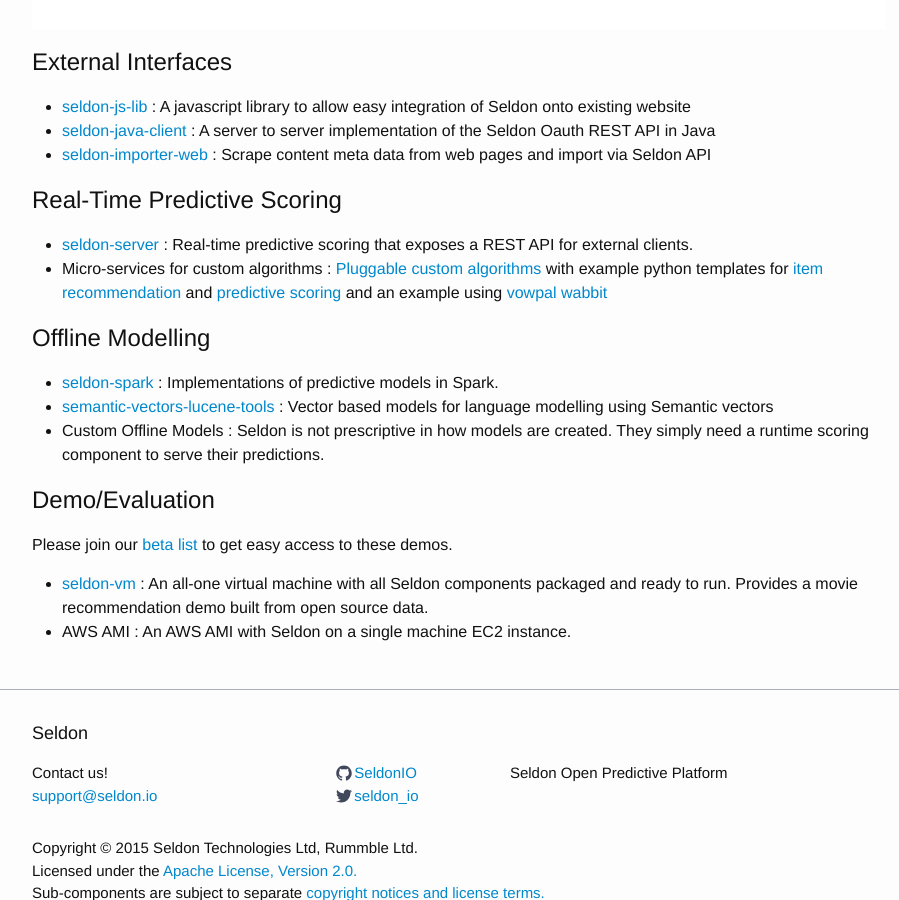
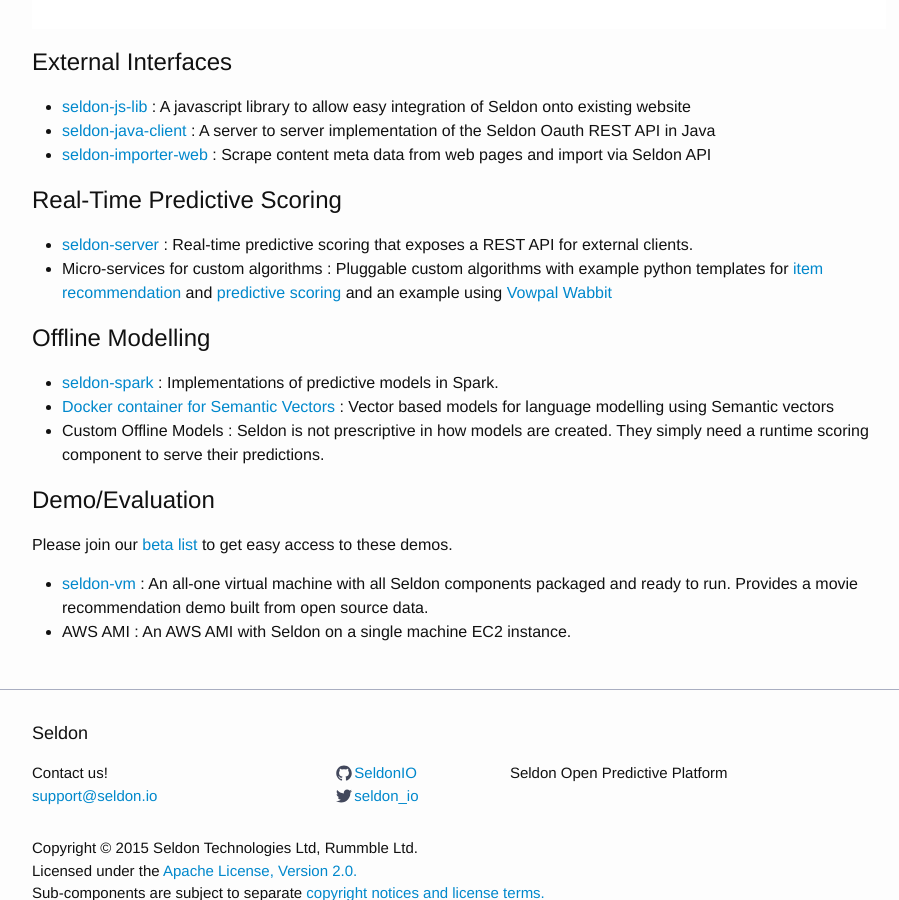
Before and after one commit to SeldonIO/seldonio.github.com, a Jekyll site: the page built from build-and-deploy-intro.md, in a window 1280 px wide and 900 px high, scrolled down 704 px. Shown: the whole window, without its empty margins (181-1080 px from the left). Built offline with Jekyll 4.4.1, drawn with Linux system fonts in a browser that asks for light colours; grey boxes are pictures that could not be loaded.

Commit message:
correct typos in some docs

```diff
--- a/build-and-deploy-intro.md
+++ b/build-and-deploy-intro.md
@@ -19,17 +19,17 @@ The open source projects that comprise Seldon can be seen in the image below gro
 ## Real-Time Predictive Scoring
 
  * [seldon-server](https://github.com/SeldonIO/seldon-server) : Real-time predictive scoring that exposes a REST API for external clients.
- * Micro-services for custom algorithms : [Pluggable custom algorithms](external-algorithms.html) with example python templates for [item recommendation](external-algorithms.html#recommender-python-template) and [predictive scoring](external-algorithms.html#prediction-python-template) and an example using [vowpal wabbit](external-algorithms.html#prediction-python-vw)
+ * Micro-services for custom algorithms : Pluggable custom algorithms with example python templates for [item recommendation](pluggable-recommendation-algorithms.html#recommender-python-template) and [predictive scoring](pluggable-prediction-algorithms.html#prediction-python-template) and an example using [Vowpal Wabbit](pluggable-prediction-algorithms.html#prediction-python-vw)
 
 ## Offline Modelling
 
  * [seldon-spark](https://github.com/SeldonIO/seldon-server/tree/master/offline-jobs/spark) : Implementations of predictive models in Spark.
- * [semantic-vectors-lucene-tools](https://github.com/SeldonIO/semantic-vectors-lucene-tools) : Vector based models for language modelling using Semantic vectors
+ * [Docker container for Semantic Vectors](semantic-vectors.html) : Vector based models for language modelling using Semantic vectors
  * Custom Offline Models : Seldon is not prescriptive in how models are created. They simply need a runtime scoring component to serve their predictions.
 
 ## Demo/Evaluation
 
 Please join our [beta list](http://www.seldon.io/open-source) to get easy access to these demos.
 
- * [seldon-vm](https://github.com/SeldonIO/seldon-vm) : An all-one virtual machine with all Seldon components packaged and ready to run. Provides a movie recommendation demo built from open source data.
+ * [seldon-vm](https://github.com/SeldonIO/seldon-server/tree/master/vm) : An all-one virtual machine with all Seldon components packaged and ready to run. Provides a movie recommendation demo built from open source data.
  * AWS AMI : An AWS AMI with Seldon on a single machine EC2 instance.
```
